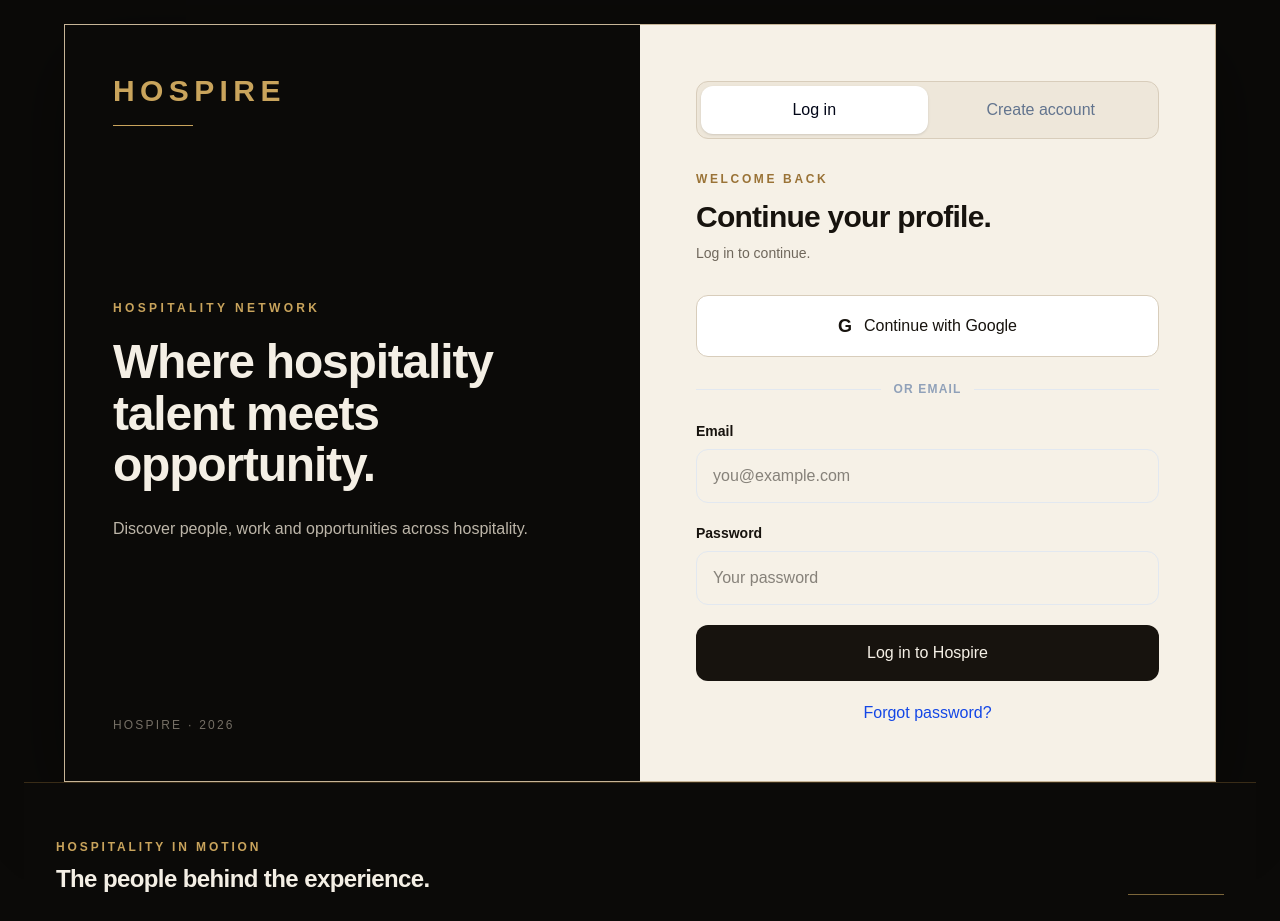
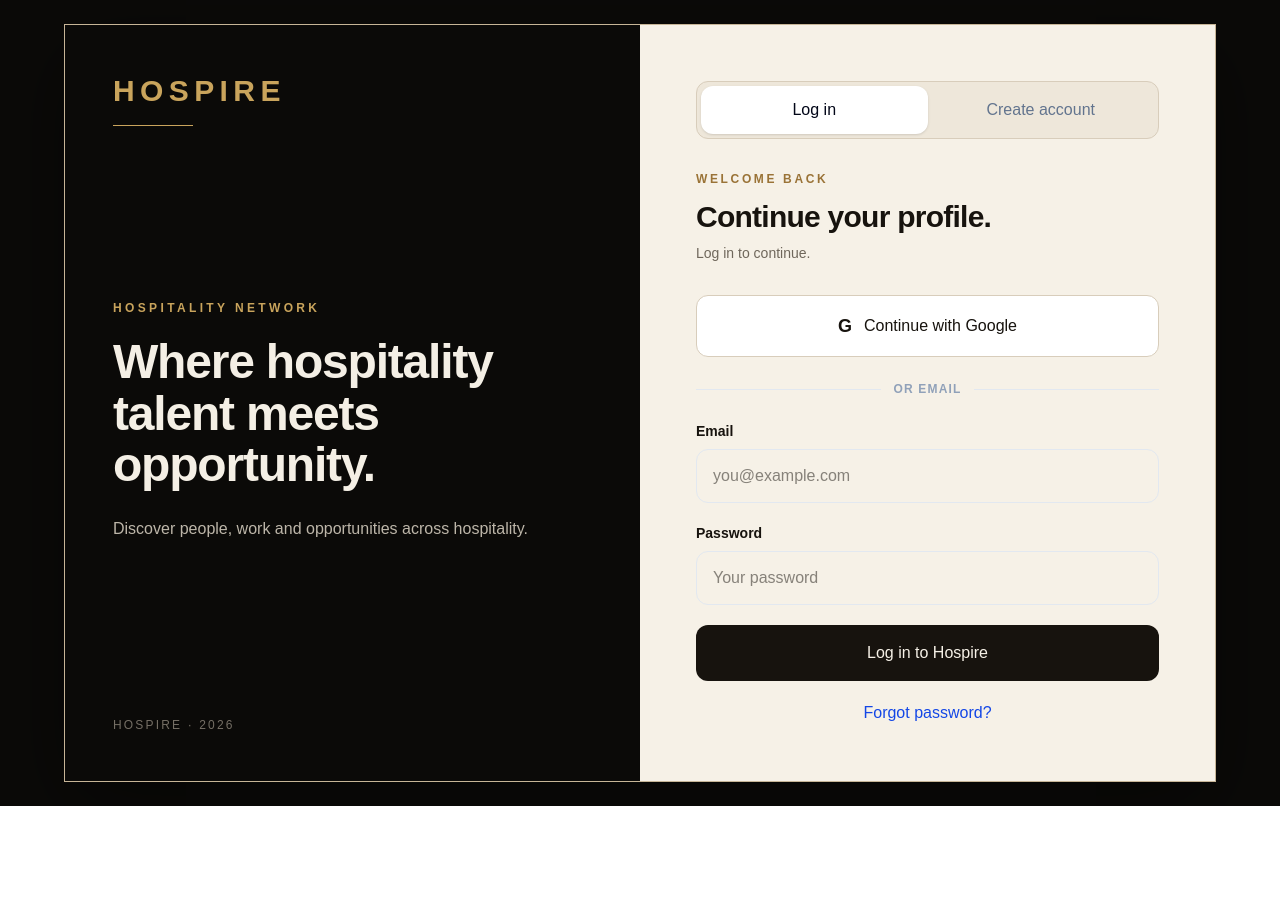
Before and after one commit to samayraa326-beep/hospire2, a Next.js app: page / in a window 1280 px wide. Shown: the top 921 px of the page. After the commit the page ends 806 px from the top, so only its background shows below. Built offline with nearby package versions, Linux system fonts and the light colour scheme; no server answers; the database is empty; grey boxes are pictures that could not be loaded.

Commit message:
Remove hospitality photo strip from landing page

```diff
--- a/app/page.tsx
+++ b/app/page.tsx
@@ -5,7 +5,6 @@ import { useRouter } from "next/navigation";
 import Link from "next/link";
 import { createClient } from "../lib/supabase/client";
 import FeaturedTalent from "../components/FeaturedTalent";
-import HospitalityVisuals from "../components/HospitalityVisuals";
 
 type Mode = "login" | "signup";
 type Role = "candidate" | "employer";
@@ -157,7 +156,6 @@ export default function Home() {
           </div>
         </section>
       </div>
-      <HospitalityVisuals />
       <FeaturedTalent />
     </main>
   );
```
